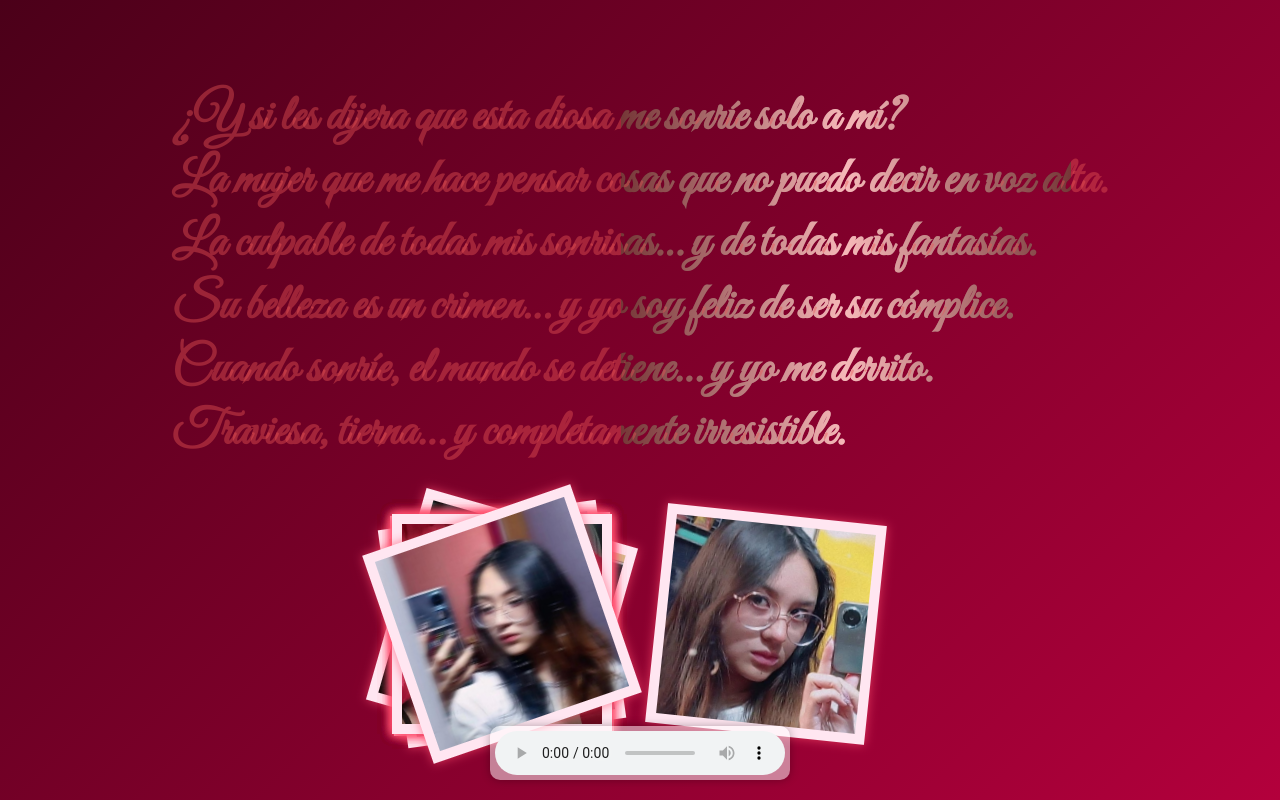
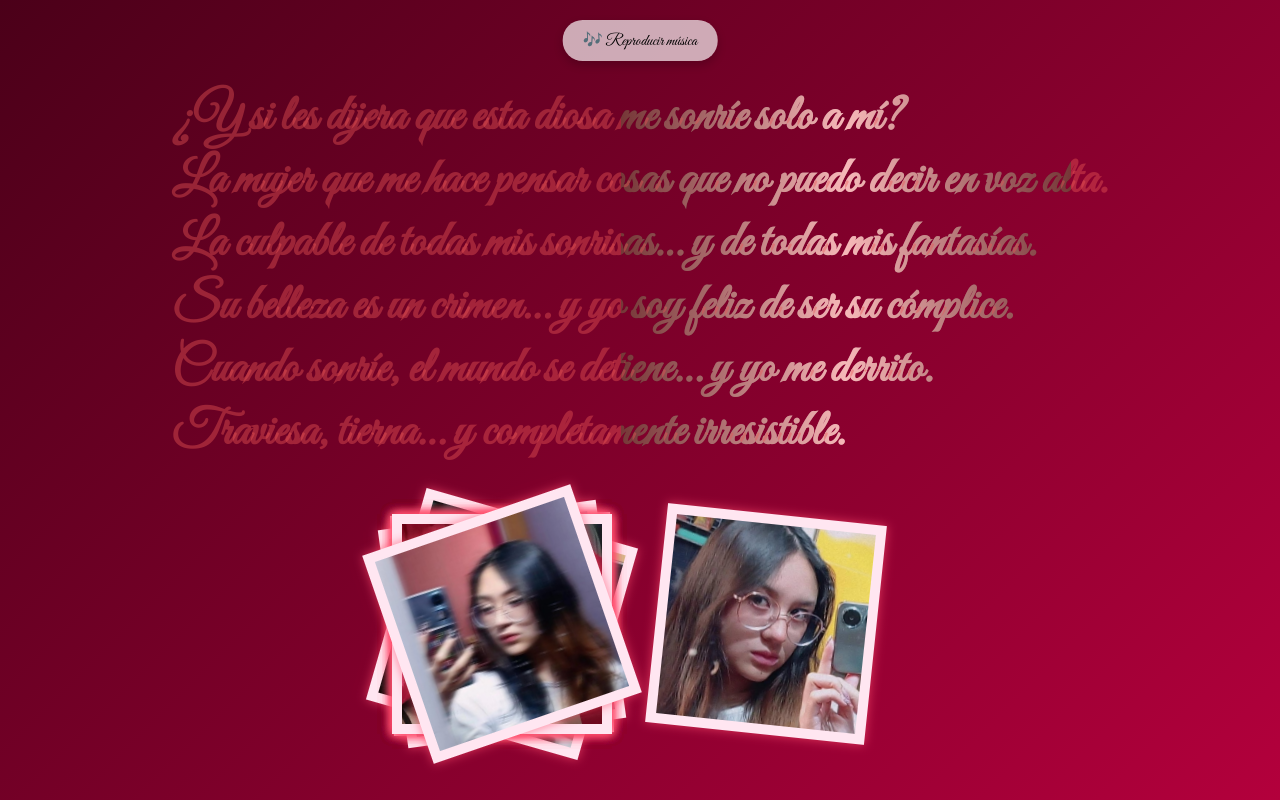
Before and after one commit to elkakas56/mywoman, a plain HTML site: page index.html in a window 1280 px wide. Drawn offline with Linux system fonts and the light colour scheme.

Commit message:
Update index.html

```diff
--- a/index.html
+++ b/index.html
@@ -36,17 +36,23 @@
         <img src="img/10.jpg" >
     </div>
 
-    <audio src="Tiempo-Universe.mp3" autoplay loop controls style="
-    position: fixed;
-    bottom: 20px;
-    left: 50%;
-    transform: translateX(-50%);
-    background: rgba(255, 255, 255, 0.5);
-    border-radius: 10px;
-    padding: 5px;
-    box-shadow: 0 0 10px rgba(0,0,0,0.3);
-    z-index: 1000;">
-  </audio>
+    <audio id="bg-music" src="Tiempo-Universe.mp3" loop></audio>
+    <button onclick="document.getElementById('bg-music').play(); this.style.display='none';" style="
+      position: fixed;
+      top: 20px;
+      left: 50%;
+      transform: translateX(-50%);
+      background-color: #ffffffaa;
+      border: none;
+      border-radius: 20px;
+      padding: 10px 20px;
+      font-size: 16px;
+      box-shadow: 0 4px 10px rgba(0,0,0,0.2);
+      cursor: pointer;
+      z-index: 1000;
+      ">
+      🎶 Reproducir música
+    </button>
 
 </body>
 </html>
```
